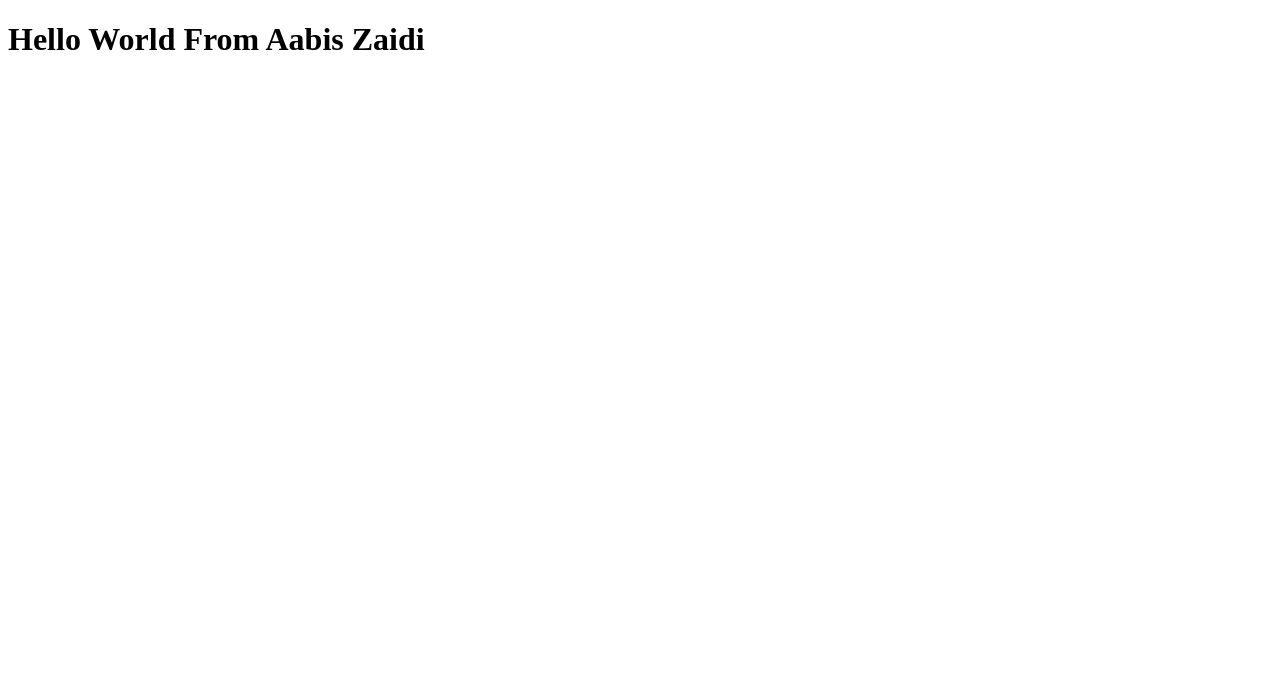
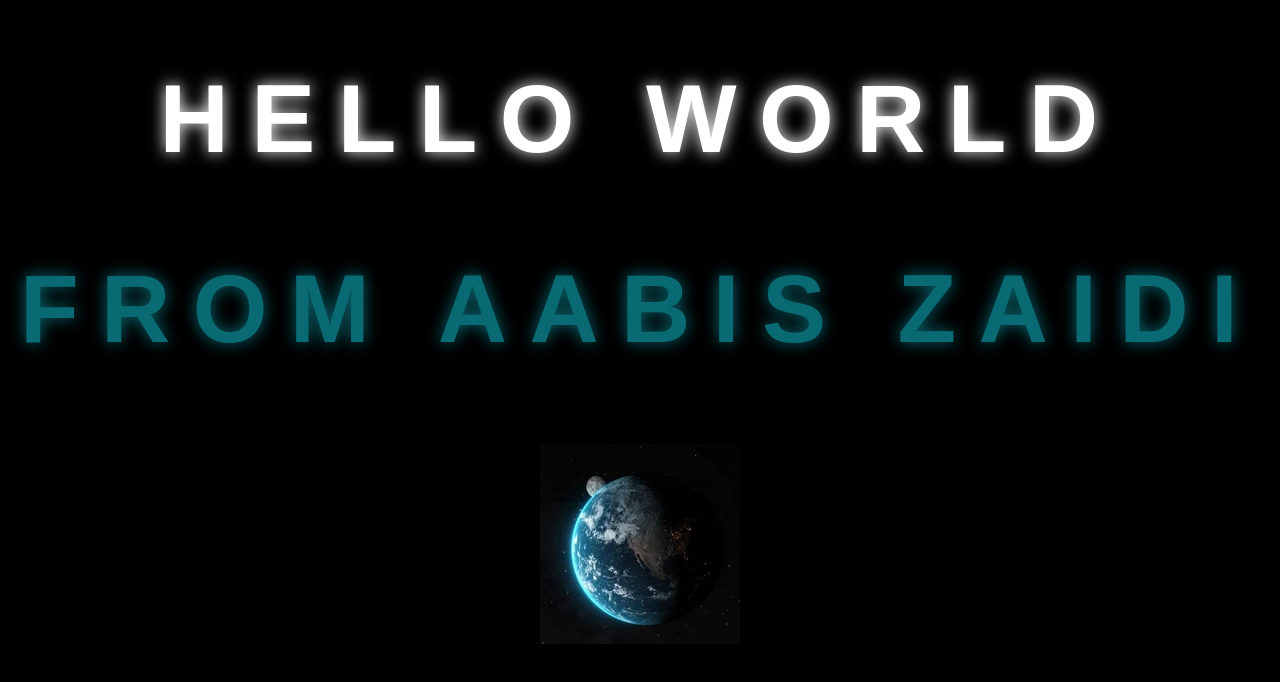
Before and after one commit to AabisZ/Bootcamp2020Sample, a plain HTML site: page index.html in a window 1280 px wide. Drawn offline with Linux system fonts and the light colour scheme.

Commit message:
Revamped Site
Added gif

```diff
--- a/index.html
+++ b/index.html
@@ -1,12 +1,46 @@
 <!DOCTYPE html>
-<html lang="en">
+<html>
+
 <head>
-    <meta charset="UTF-8">
-    <meta http-equiv="X-UA-Compatible" content="IE=edge">
-    <meta name="viewport" content="width=device-width, initial-scale=1.0">
+
     <title>Hello World</title>
+    <style>
+        html {
+            font-size: 16px;
+            /* background-image: url('images/bg-masthead.jpg'); */
+            background-color: black;
+        }
+
+        div.world {
+            text-align: center;
+        }
+
+        h1 {
+            font-family: Arial, Helvetica, sans-serif;
+            font-size: 6rem;
+            color: white;
+            letter-spacing: 1.4rem;
+            text-transform: uppercase;
+            text-shadow: 0rem 0rem 1rem;
+        }
+        h2{
+            font-family: Arial, Helvetica, sans-serif;
+            font-size: 6rem;
+            color: rgb(9, 106, 115);
+            letter-spacing: 1.4rem;
+            text-transform: uppercase;
+            text-shadow: 0rem 0rem 1rem;
+        }
+    </style>
 </head>
+
 <body>
-    <h1>Hello World From Aabis Zaidi</h1>
+    <div class="world">
+        <h1>Hello World</h1>
+        <h2>From Aabis Zaidi</h2>
+        <img src="images/200w.webp" alt="spinning world">
+
+    </div>
 </body>
+
 </html>
```
Also changed, not shown: images/200w.webp (added).
